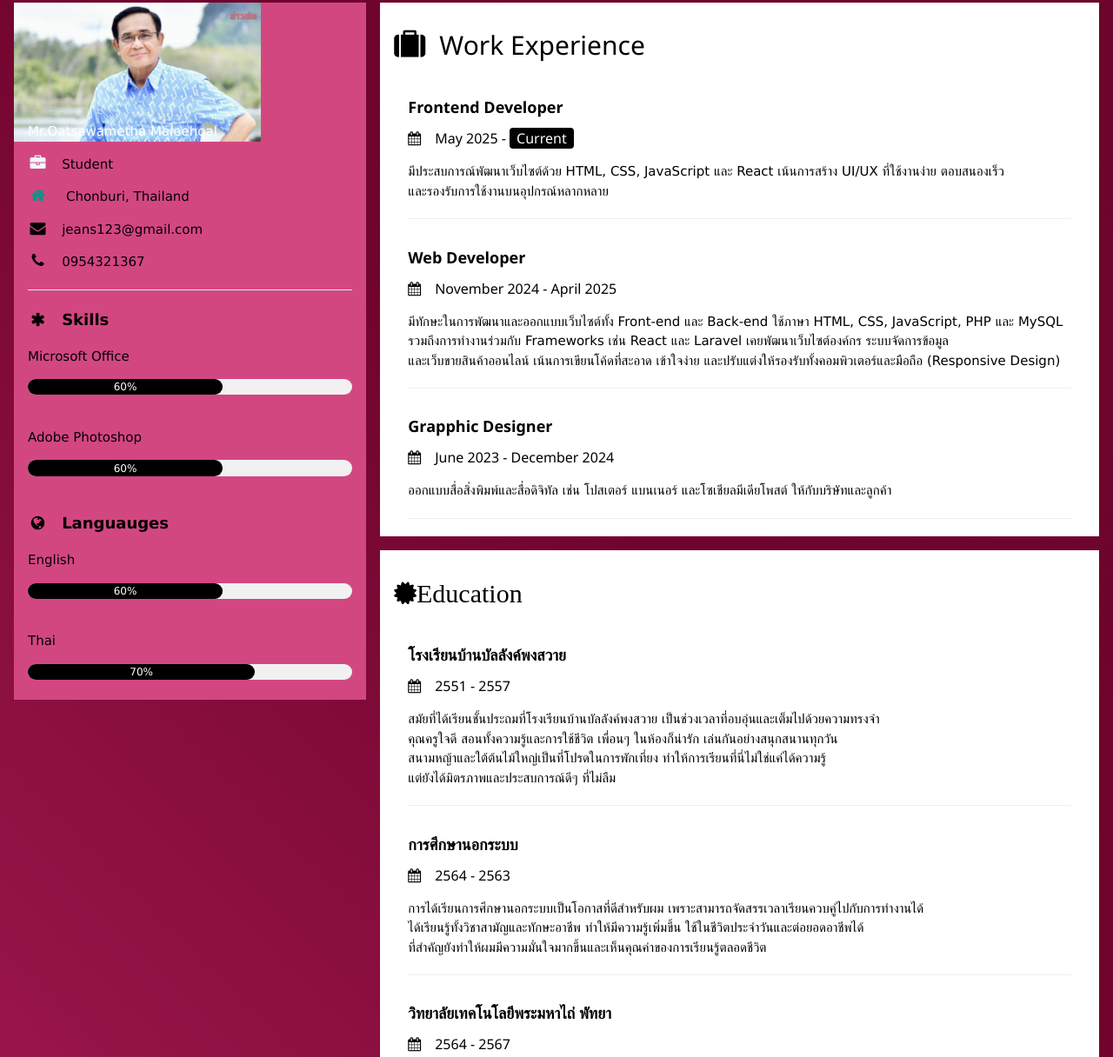
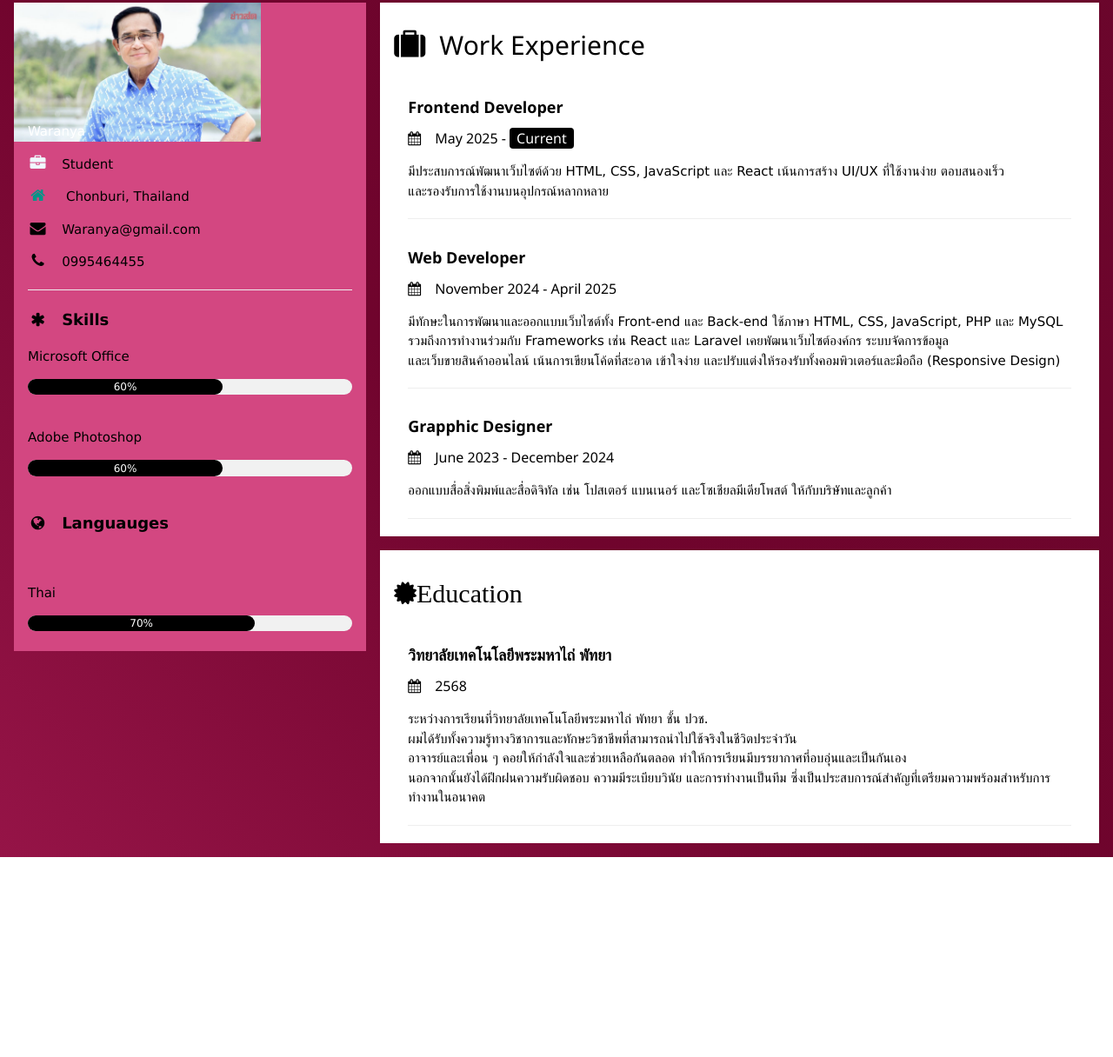
Before and after one commit to Waranya88/HTD1_WEBDESIGN, a plain HTML site: page index.html in a window 1280 px wide. Shown: the part 13-1229 px from the top of the page at 87% size. After the commit the page ends 999 px from the top, so only its background shows below. Drawn offline with nearby package versions, Linux system fonts and the light colour scheme.

Commit message:
Add files via upload

```diff
--- a/index.html
+++ b/index.html
@@ -15,17 +15,17 @@
             <div class="w3-third">
                 <div class="card" style="background: rgb(211, 71, 129);">
                     <div class="w3-display-container">
-                        <img src="img.jpg" alt="Jeans" style="width: 70%;">
+                        <img src="img.jpg" alt="Waranya" style="width: 70%;">
                         <div class="w3-display-bottomleft w3-container w3-text-white">
-                            Mr.Oatsawametha Maleehoal
+                            Waranya
                         </div>
                     </div>
                     <div class="w3-container">
                         <p><i class="fa  fa-briefcase fa-fw w3-margin-right w3-large"
                                 style="color: aliceblue;"></i>Student</p>
                         <p><i class="fa  fa-home fa-fw w3-margin-right w3-large w3-text-teal"></i> Chonburi, Thailand</p>
-                        <p><i class="fa  fa-envelope fa-fw w3-margin-right w3-large"></i>jeans123@gmail.com</p>
-                        <p><i class="fa  fa-phone fa-fw w3-margin-right w3-large"></i>0954321367</p>
+                        <p><i class="fa  fa-envelope fa-fw w3-margin-right w3-large"></i>Waranya@gmail.com</p>
+                        <p><i class="fa  fa-phone fa-fw w3-margin-right w3-large"></i>0995464455</p>
                         <hr>
                         <p class="w3-large"><b><i class="fa fa-asterisk fa-fw w3-margin-right"></i>Skills</b></p>
                         <p>Microsoft Office</p>
@@ -39,10 +39,6 @@
                         </div>
                         <br>
                         <p class="w3-large"><b><i class="fa fa-globe fa-fw w3-margin-right"></i>Languauges</b></p>
-                        <p>English</p>
-                        <div class="w3-light-grey w3-round-xlarge w3-small">
-                            <div class="w3-container w3-center w3-round-xlarge w3-black" style="width:60%">60%</div>
-                        </div>
                         <br>
                         <p>Thai</p>
                         <div class="w3-light-grey w3-round-xlarge w3-small">
@@ -83,26 +79,9 @@
                 </div>
                 <div class="w3-container w-3card w3-margin-bottom w3-white">
                 <h2 class=" w3-padding-16"><i class="fa fa-certificate fa-fw fa-margin-right">Education</i></h2>
-                 <div class="w3-container">
-                        <h5><b>โรงเรียนบ้านบัลลังค์พงสวาย</b></h5>
-                        <h6 class="w3-text-black"><i class="fa fa-calendar w3-margin-right"></i>2551 - 2557</h6>
-                        <p>สมัยที่ได้เรียนชั้นประถมที่โรงเรียนบ้านบัลลังค์พงสวาย เป็นช่วงเวลาที่อบอุ่นและเต็มไปด้วยความทรงจำ
-                            <br>คุณครูใจดี สอนทั้งความรู้และการใช้ชีวิต เพื่อนๆ ในห้องก็น่ารัก เล่นกันอย่างสนุกสนานทุกวัน
-                            <br>สนามหญ้าและใต้ต้นไม้ใหญ่เป็นที่โปรดในการพักเที่ยง ทำให้การเรียนที่นี่ไม่ใช่แค่ได้ความรู้
-                            <br>แต่ยังได้มิตรภาพและประสบการณ์ดีๆ ที่ไม่ลืม</p>
-                        <hr>
-                    </div>
-                    <div class="w3-container">
-                        <h5><b>การศึกษานอกระบบ</b></h5>
-                        <h6 class="w3-text-black"><i class="fa fa-calendar w3-margin-right"></i>2564 - 2563</h6>
-                        <p>การได้เรียนการศึกษานอกระบบเป็นโอกาสที่ดีสำหรับผม เพราะสามารถจัดสรรเวลาเรียนควบคู่ไปกับการทำงานได้
-                            <br>ได้เรียนรู้ทั้งวิชาสามัญและทักษะอาชีพ ทำให้มีความรู้เพิ่มขึ้น ใช้ในชีวิตประจำวันและต่อยอดอาชีพได้
-                            <br>ที่สำคัญยังทำให้ผมมีความมั่นใจมากขึ้นและเห็นคุณค่าของการเรียนรู้ตลอดชีวิต</p>
-                        <hr>
-                    </div>
                     <div class="w3-container">
                         <h5><b>วิทยาลัยเทคโนโลยีพระมหาไถ่ พัทยา</b></h5>
-                        <h6 class="w3-text-black"><i class="fa fa-calendar w3-margin-right"></i>2564 - 2567</h6>
+                        <h6 class="w3-text-black"><i class="fa fa-calendar w3-margin-right"></i>2568</h6>
                         <p>ระหว่างการเรียนที่วิทยาลัยเทคโนโลยีพระมหาไถ่ พัทยา ชั้น ปวช.
                             <br>ผมได้รับทั้งความรู้ทางวิชาการและทักษะวิชาชีพที่สามารถนำไปใช้จริงในชีวิตประจำวัน
                             <br>อาจารย์และเพื่อน ๆ คอยให้กำลังใจและช่วยเหลือกันตลอด ทำให้การเรียนมีบรรยากาศที่อบอุ่นและเป็นกันเอง
```
